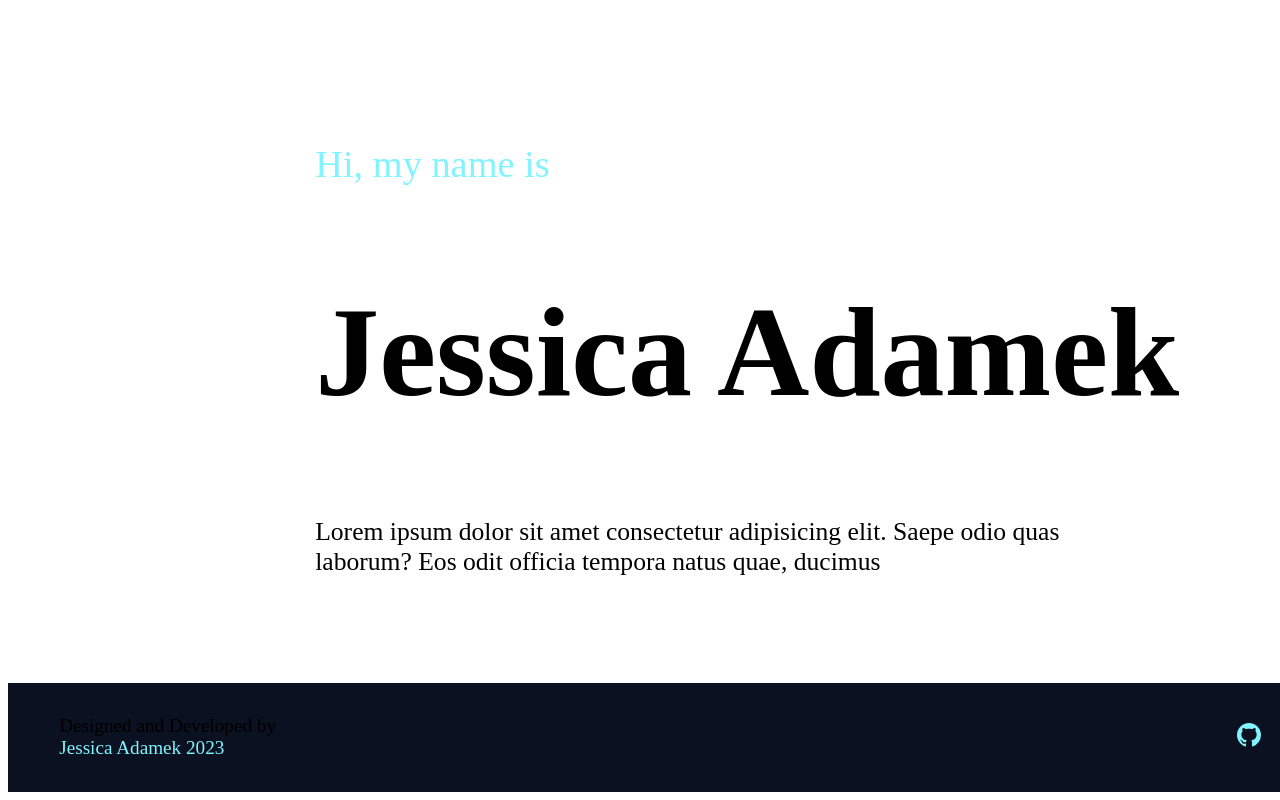
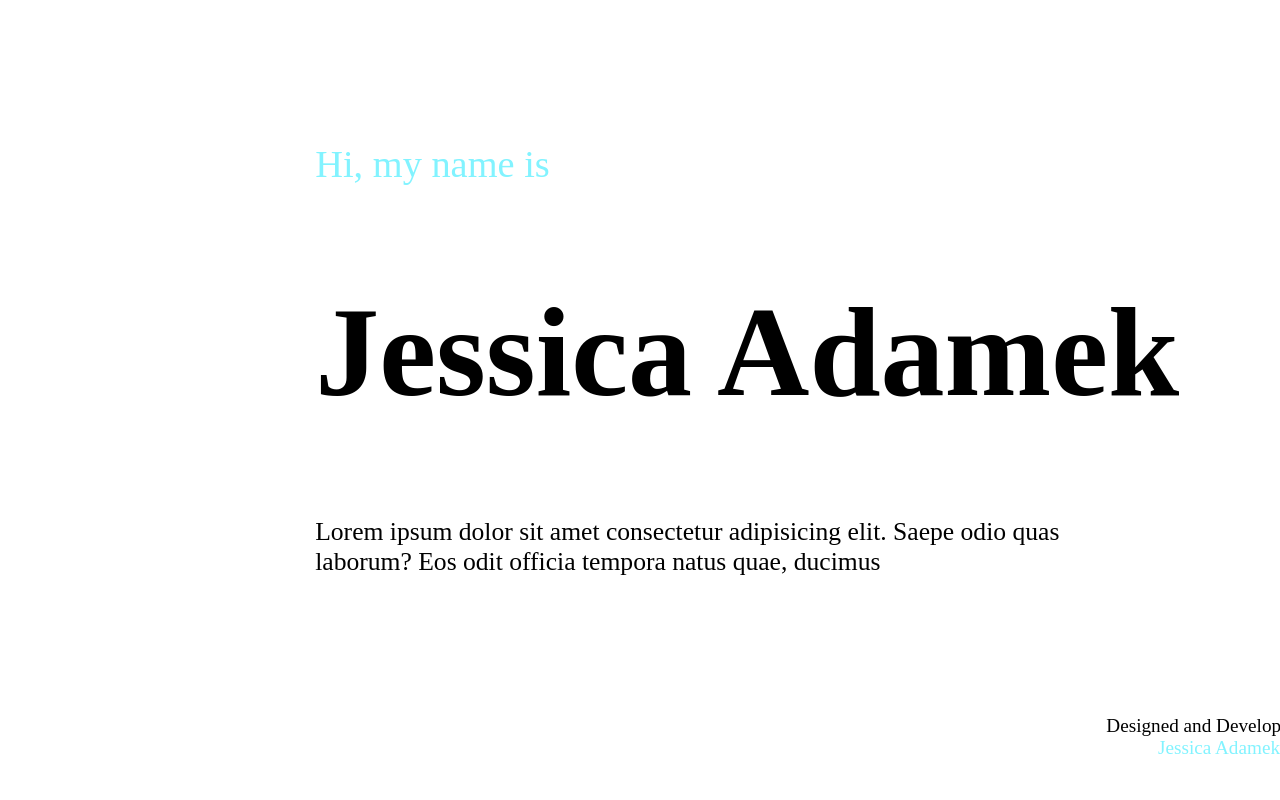
Before and after one commit to jeadamek/jadamek.com, a React (Vite) app: page / in a window 1280 px wide. Shown: the part 1146-1946 px from the top of the page. Built offline with nearby package versions, Linux system fonts and the light colour scheme; the HTML template or start-up script is replaced by a standard one.

Commit message:
:sparkles: desktop footer responsive

```diff
--- a/src/styles/components/footer.sass
+++ b/src/styles/components/footer.sass
@@ -1,4 +1,5 @@
 @use '../variables'
+@use '../mixins'
 
 footer
    width: 100%
@@ -25,3 +26,14 @@ footer
 
       a
          color: variables.$blue-100
+
+   @include mixins.md
+      background: none
+      justify-content: right
+
+      .author-info
+         text-align: right
+
+
+      .social-media
+         display: none
```
